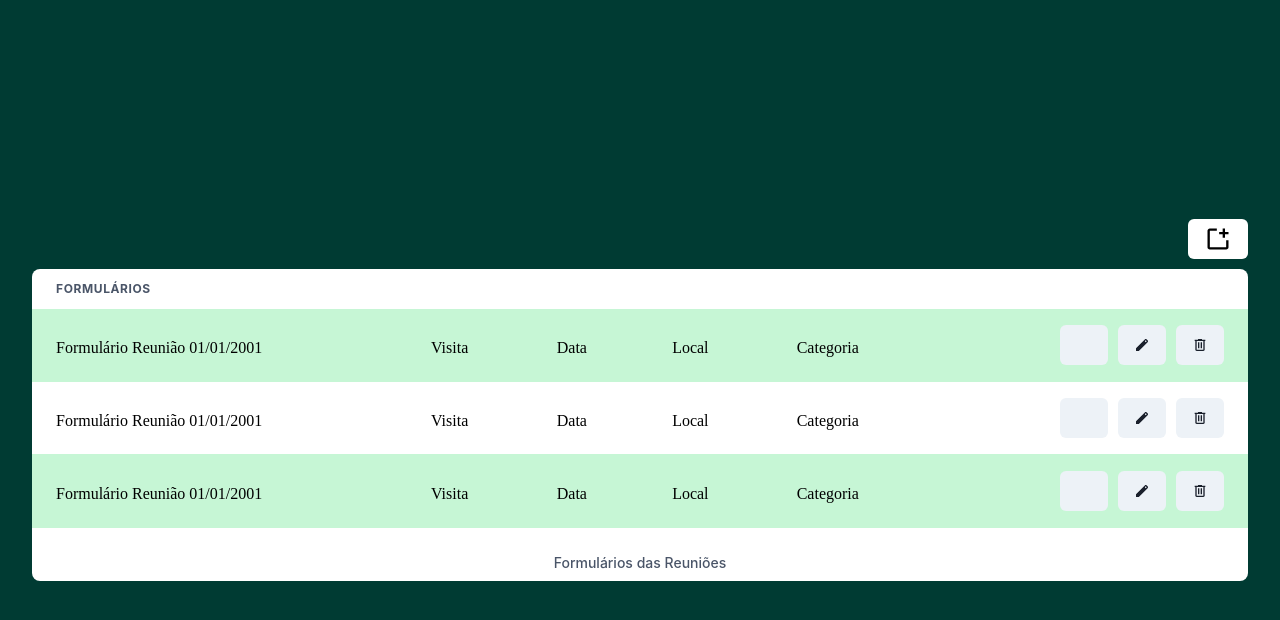
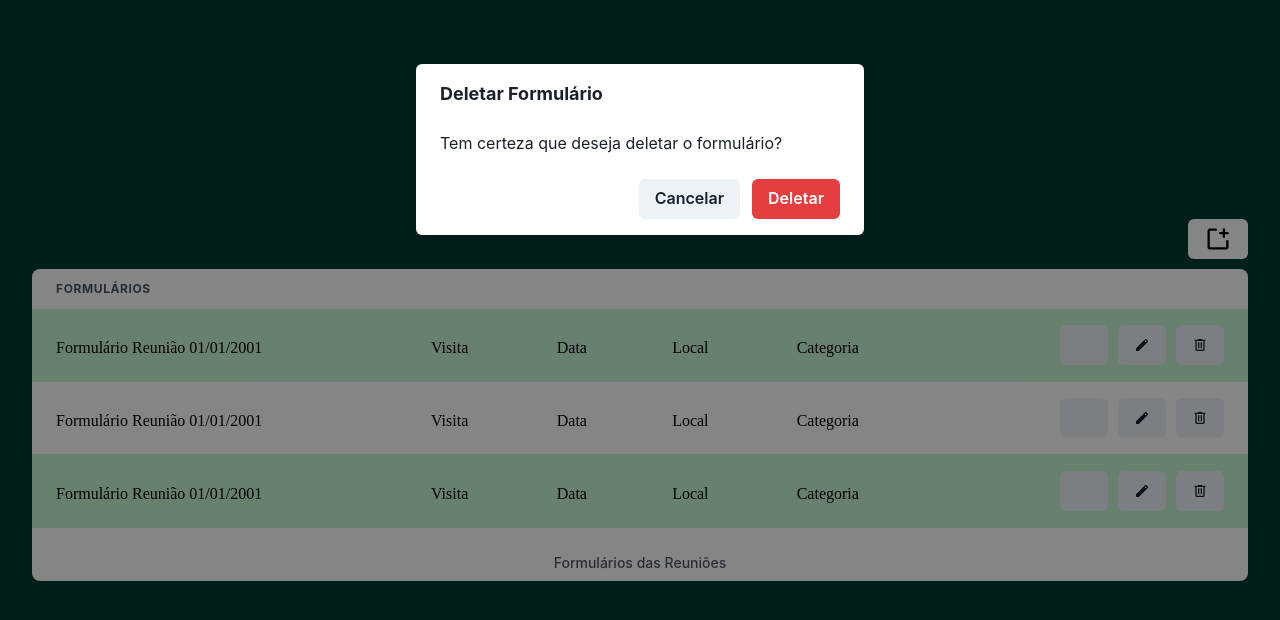
Before and after one commit to caetanojpo/crud-formulario-front, a React (Create React App) app: page / in a window 1280 px wide. Both pictures are taken after a click on the button 1200 px from the left and 345 px from the top of the page. Shown: the top 620 px of the page. Built offline with nearby package versions, Linux system fonts and the light colour scheme; some icons are missing.

Commit message:
alert no botão deletar formulario

```diff
--- a/src/components/list/td/tdForms/index.jsx
+++ b/src/components/list/td/tdForms/index.jsx
@@ -1,7 +1,10 @@
-import { Box, Button, Flex, Link, Stack, Td, Tooltip, Tr } from "@chakra-ui/react";
+import { AlertDialog, AlertDialogBody, AlertDialogContent, AlertDialogFooter, AlertDialogHeader, AlertDialogOverlay, Box, Button, Flex, Link, Stack, Td, Tooltip, Tr, useDisclosure } from "@chakra-ui/react";
 import { Icon } from "@iconify/react";
+import { useRef } from "react";
 
 export default function TdForms(props) {
+    const { isOpen, onOpen, onClose } = useDisclosure()
+  const cancelRef = useRef()
     return(
         <>
         <Tr>
@@ -28,13 +31,41 @@ export default function TdForms(props) {
             <Button mr='10px'> <Icon icon="material-symbols:edit" /></Button>
             </Tooltip>
             <Tooltip hasArrow label='Excluir formulário' bg='gray.300' color='black'>
-            <Button><Icon icon="material-symbols:delete-outline"/></Button>
+            <Button onClick={onOpen}><Icon icon="material-symbols:delete-outline"/></Button>
             </Tooltip>
+
             </Flex>
 
 
         </Td>
       </Tr>
+
+      <AlertDialog
+        isOpen={isOpen}
+        leastDestructiveRef={cancelRef}
+        onClose={onClose}
+      >
+        <AlertDialogOverlay>
+          <AlertDialogContent>
+            <AlertDialogHeader fontSize='lg' fontWeight='bold'>
+              Deletar Formulário
+            </AlertDialogHeader>
+
+            <AlertDialogBody>
+              Tem certeza que deseja deletar o formulário?
+            </AlertDialogBody>
+
+            <AlertDialogFooter>
+              <Button ref={cancelRef} onClick={onClose}>
+                Cancelar
+              </Button>
+              <Button colorScheme='red' onClick={onClose} ml={3}>
+                Deletar
+              </Button>
+            </AlertDialogFooter>
+          </AlertDialogContent>
+        </AlertDialogOverlay>
+      </AlertDialog>
         </>
     )
 }
```
